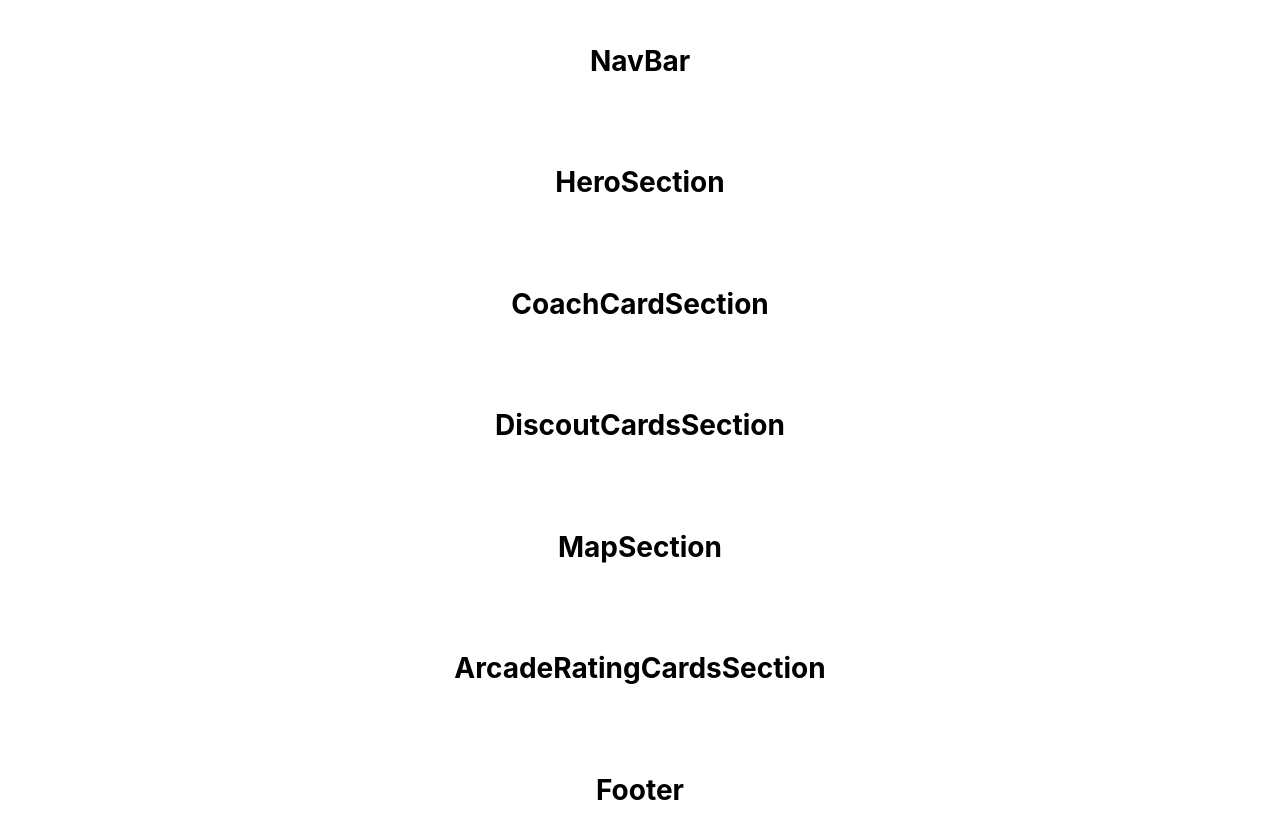
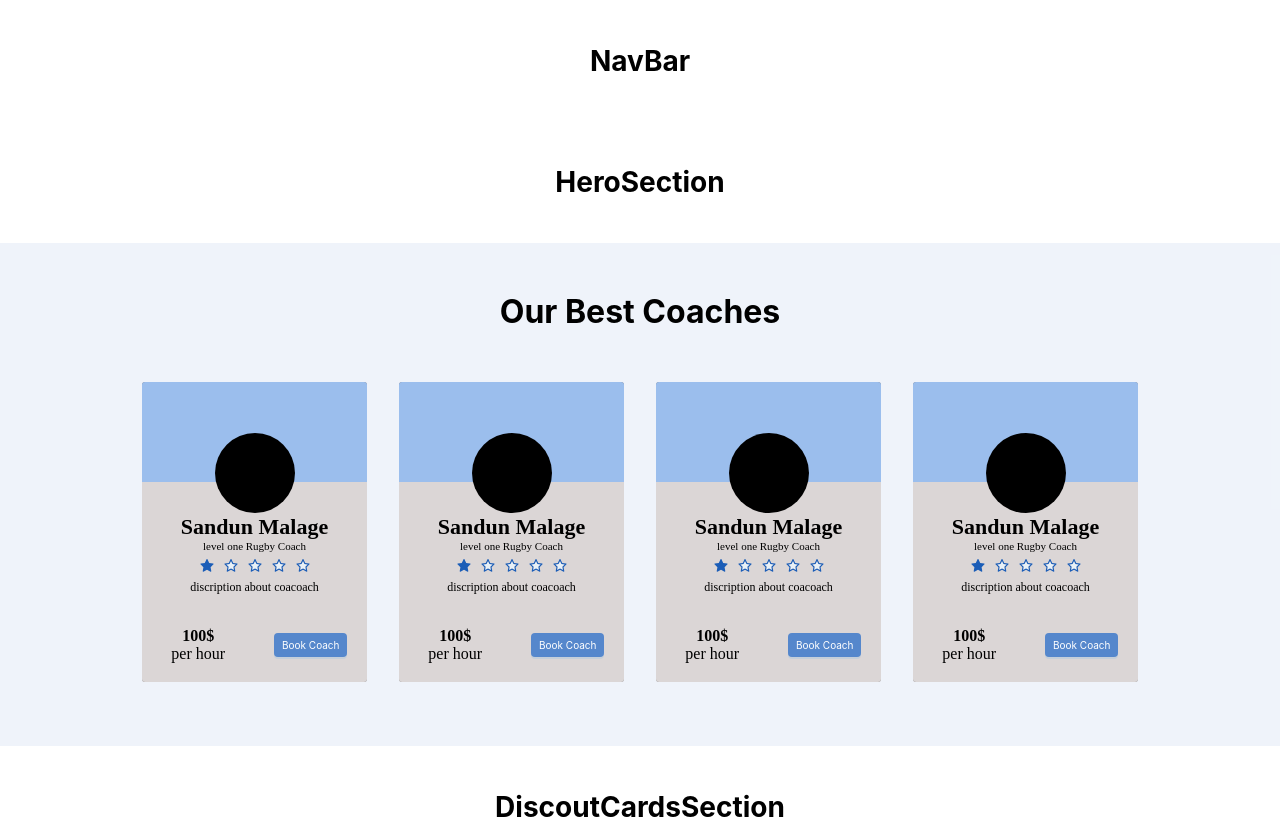
Before and after one commit to TiOlabs/SportZi-FrontEnd, a React (Create React App) app: page / in a window 1280 px wide. Shown: the top 819 px of the page. Built offline with nearby package versions, Linux system fonts and the light colour scheme.

Commit message:
coach card sets

```diff
--- /dev/null
+++ b/src/components/CoachCard.css
@@ -0,0 +1,111 @@
+.mainCard {
+  width: 225px;
+  height: 300px;
+  background-color: gray;
+  display: flex;
+  flex-direction: column;
+  align-items: center;
+  border-radius: 3px;
+  position: relative;
+}
+.mainCardsec1 {
+  background-color: #9bbeed;
+  width: 100%;
+  height: 100px;
+  border-radius: 3px 3px 0px 0px;
+}
+
+.mainCardsec2 {
+  display: flex;
+  flex-direction: column;
+  justify-content: center;
+  align-items: center;
+  text-align: center;
+  border-radius: 0px 0px 3px 3px;
+
+  background-color: rgb(219, 214, 214);
+  width: 100%;
+  height: 200px;
+}
+
+.coachpicture {
+  border-radius: 50%;
+  width: 80px;
+  height: 80px;
+  /*   background-image: '../assents/Home-pic-2.png';*/
+  background-color: black;
+  z-index: 1;
+  bottom: 169px;
+  position: absolute;
+}
+.nameDiscription {
+  margin-top: 20%;
+  display: flex;
+  flex-direction: column;
+  width: 100%;
+}
+
+p {
+  margin: 0;
+  color: #000;
+  font-family: Kanit;
+  font-size: 22px;
+  font-style: normal;
+  font-weight: 700;
+  line-height: normal;
+}
+.coachPosition {
+  color: #000;
+
+  font-size: 11px;
+
+  font-weight: 500;
+}
+.coachDiscription {
+  color: #000;
+
+  font-size: 12px;
+  font-style: normal;
+  font-weight: 300;
+  line-height: normal;
+}
+.ratings {
+  height: 2em;
+  display: flex;
+  flex-direction: row;
+  justify-content: center;
+
+  align-items: center;
+  width: 100%;
+}
+
+.price {
+  margin: 0;
+  width: 50%;
+  height: 100px;
+  display: flex;
+  flex-direction: column;
+  justify-content: center;
+  align-items: center;
+}
+.buttonfeild {
+  width: 50%;
+  height: 100px;
+  display: flex;
+  flex-direction: column;
+  justify-content: center;
+  align-items: center;
+}
+/*
+.bookbutton{
+background-color: #000;
+border-radius: 3px;
+width: 60%;
+height: 25px;
+display: flex;
+justify-content: center;
+align-items: center;
+font-size: 10px;
+color: aliceblue;
+
+} */
--- /dev/null
+++ b/src/components/CoachCard.tsx
@@ -0,0 +1,82 @@
+import { Col, Row, Button, Flex } from "antd";
+import "./CoachCard.css";
+import { StarOutlined, StarFilled, StarTwoTone } from "@ant-design/icons";
+import { getTwoToneColor, setTwoToneColor } from "@ant-design/icons";
+
+const CoachCard = () => {
+  setTwoToneColor("blue");
+  getTwoToneColor();
+  return (
+    <>
+      <div className="mainCard">
+        <div className="mainCardsec1"></div>
+        <div className="mainCardsec2">
+          <div className="nameDiscription">
+            <div>
+              <p>Sandun Malage</p>
+              <p className="coachPosition">level one Rugby Coach</p>
+            </div>
+
+            <div className="ratings">
+              <StarFilled style={{ color: "#1B5DB7" }} />
+
+              <StarTwoTone
+                twoToneColor="#1B5DB7"
+                style={{ marginLeft: "10px" }}
+              />
+              <StarTwoTone
+                twoToneColor="#1B5DB7"
+                style={{ marginLeft: "10px" }}
+              />
+              <StarTwoTone
+                twoToneColor="#1B5DB7"
+                style={{ marginLeft: "10px" }}
+              />
+              <StarTwoTone
+                twoToneColor="#1B5DB7"
+                style={{ marginLeft: "10px" }}
+              />
+            </div>
+            <div>
+              <p className="coachDiscription"> discription about coacoach </p>
+            </div>
+          </div>
+          <div
+            className="priceBooking"
+            style={{
+              display: "flex",
+              flexDirection: "row",
+              width: "100%",
+              margin: "0",
+            }}
+          >
+            <div className="price">
+              <p
+                style={{
+                  color: "##5587CC;",
+                  fontSize: "16px",
+                  fontWeight: "700",
+                }}
+              >
+                100$
+              </p>
+              <p style={{ fontWeight: "300", fontSize: "16px" }}>per hour</p>
+            </div>
+            <div className="buttonfeild">
+              <Button
+                type="primary"
+                size="small"
+                style={{ fontSize: "10px", background: "#5587CC" }}
+              >
+                Book Coach
+              </Button>
+            </div>
+          </div>
+        </div>
+        <div className="coachpicture"></div>
+      </div>
+    </>
+  );
+};
+
+export default CoachCard;
--- a/src/pages/home/coachCardSection.tsx
+++ b/src/pages/home/coachCardSection.tsx
@@ -1,10 +1,47 @@
-import { Col, Row } from 'antd';
+import { Col, Row } from "antd";
+import CoachCard from "../../components/CoachCard";
+
 const CoachCardSection = () => {
-    return (
-        <Row>
-            <h1>CoachCardSection</h1>
-        </Row>
-     );
-}
+  const style: React.CSSProperties = {
+    background: "#0092ff",
+    padding: "8px 0",
+  };
+  return (
+    <>
+      <div
+        style={{
+          display: "flex",
+          flexDirection: "column",
+          width: "100%",
+          height: "auto",
+          justifyContent: "center",
+          alignItems: "center",
+          background: "rgba(27, 93, 183, 0.07)",
+        }}
+      >
+        <div>
+          <h1>Our Best Coaches</h1>
+        </div>
+
+        <div style={{ marginBottom: "5%" }}>
+          <Row gutter={{ xs: 8, sm: 16, md: 24, lg: 32 }}>
+            <Col className="gutter-row" span={6}>
+              <CoachCard />
+            </Col>
+            <Col className="gutter-row" span={6}>
+              <CoachCard />
+            </Col>
+            <Col className="gutter-row" span={6}>
+              <CoachCard />
+            </Col>
+            <Col className="gutter-row" span={6}>
+              <CoachCard />
+            </Col>
+          </Row>
+        </div>
+      </div>
+    </>
+  );
+};
 
 export default CoachCardSection;
```
